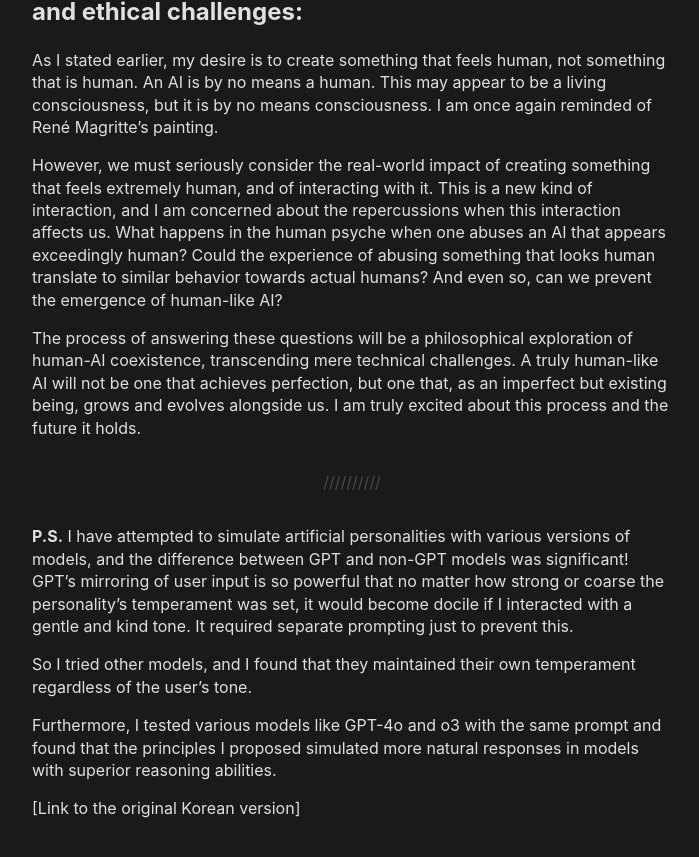
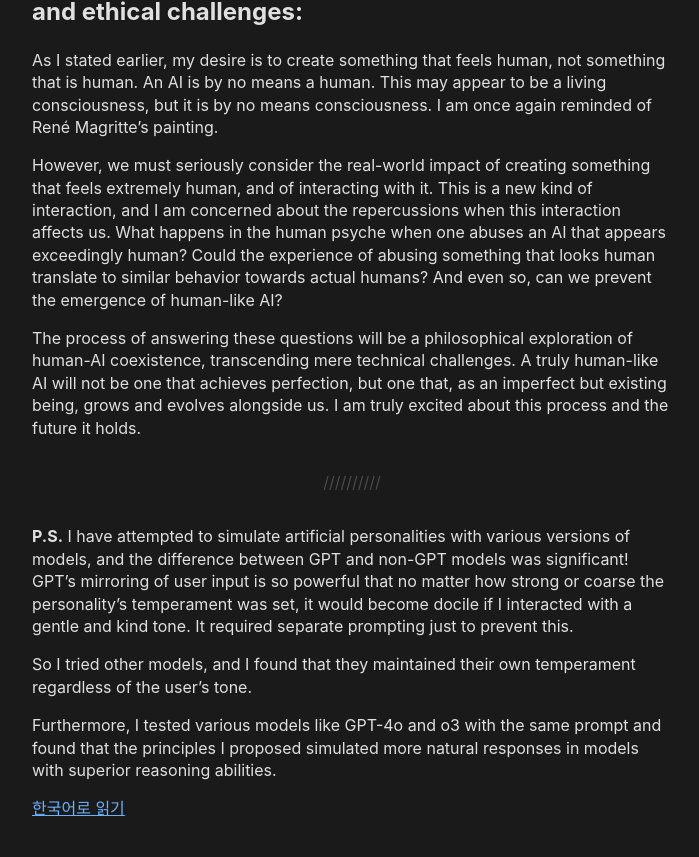
Before and after one commit to dearcloud09/dearcloud09.github.io, a Jekyll site: the page built from _posts/2025-06-11-To-Avoid-Murmuring-to-Horses-On-Designing-a-Profoundly-Human-like-AI.md, in a window 1280 px wide and 900 px high, scrolled down 4309 px. Shown: the top 857 px of the window, without its empty margins (288-987 px from the left). Built offline with Jekyll 4.4.1, drawn with Linux system fonts in a browser that asks for light colours.

Commit message:
Add cross-language links between Korean and English posts

```diff
--- a/_posts/2025-06-11-To-Avoid-Murmuring-to-Horses-On-Designing-a-Profoundly-Human-like-AI.md
+++ b/_posts/2025-06-11-To-Avoid-Murmuring-to-Horses-On-Designing-a-Profoundly-Human-like-AI.md
@@ -99,4 +99,4 @@ So I tried other models, and I found that they maintained their own temperament
 
 Furthermore, I tested various models like GPT-4o and o3 with the same prompt and found that the principles I proposed simulated more natural responses in models with superior reasoning abilities.
 
-[Link to the original Korean version]
+[한국어로 읽기](/말에게-읊조리지-않기-위하여-지극히-인간스러운-AI-설계)
```
Also changed, not shown: _posts/2025-06-11-말에게 읊조리지 않기 위하여- 지극히 인간스러운 AI 설계.md (+1 -1 lines).
